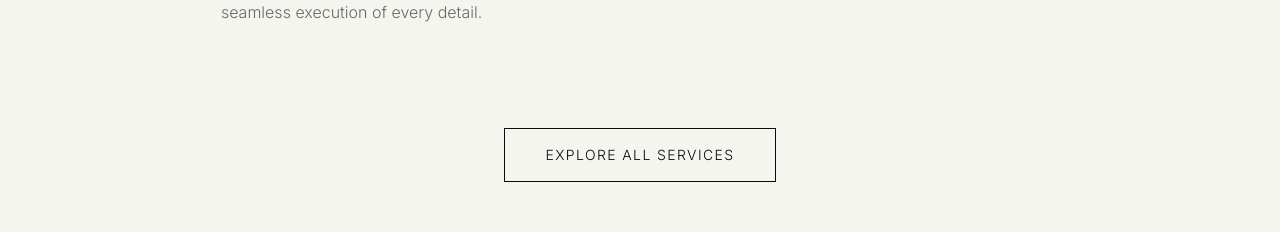
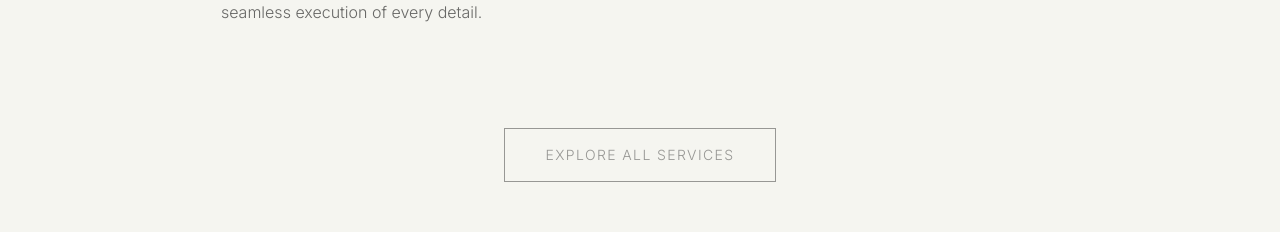
Before and after one commit to iZzIbRaHiM/ALFazalMarque, a Next.js app: page / in a window 1280 px wide. Shown: the part 2844-3076 px from the top of the page. Built offline with nearby package versions, Linux system fonts and the light colour scheme.

Commit message:
fix: update reviews, buttons and disable services link

```diff
--- a/components/home/CallToAction.tsx
+++ b/components/home/CallToAction.tsx
@@ -49,7 +49,7 @@ export default function CallToAction() {
 
           <div className="flex flex-col sm:flex-row gap-6 justify-center items-center pt-8">
             <a
-              href="https://wa.me/923005451991?text=Hi%20I%20found%20your%20website%20and%20I%20am%20interested%20in%20booking%20information"
+              href="https://api.whatsapp.com/send?phone=923005451991&text=Hi%20I%20found%20your%20website%20and%20I%20am%20interested%20in%20booking%20information"
               target="_blank"
               rel="noopener noreferrer"
               className="inline-block px-12 py-5 bg-primary-black text-secondary-white text-sm uppercase tracking-widest font-light transition-all duration-500 hover:bg-primary-gray"
--- a/components/home/Hero.tsx
+++ b/components/home/Hero.tsx
@@ -106,7 +106,7 @@ export default function Hero() {
           {/* CTA */}
           <div className="overflow-hidden pt-8">
             <a
-              href="https://wa.me/923005451991?text=Hi%20I%20found%20your%20website%20and%20I%20am%20interested%20in%20booking%20information"
+              href="https://api.whatsapp.com/send?phone=923005451991&text=Hi%20I%20found%20your%20website%20and%20I%20am%20interested%20in%20booking%20information"
               target="_blank"
               rel="noopener noreferrer"
               className="hero-line inline-block px-10 py-4 border border-primary-black text-sm uppercase tracking-widest font-light transition-all duration-500 hover:bg-primary-black hover:text-secondary-white opacity-0"
--- a/components/home/ServicesPreview.tsx
+++ b/components/home/ServicesPreview.tsx
@@ -157,12 +157,11 @@ export default function ServicesPreview() {
 
         {/* CTA */}
         <div className="text-center mt-16">
-          <Link
-            href="/services"
-            className="inline-block px-10 py-4 border border-primary-black text-sm uppercase tracking-widest font-light transition-all duration-500 hover:bg-primary-black hover:text-secondary-white"
+          <span
+            className="inline-block px-10 py-4 border border-primary-black/40 text-sm uppercase tracking-widest font-light text-primary-black/40 cursor-default"
           >
             Explore All Services
-          </Link>
+          </span>
         </div>
       </div>
     </section>
```
Also changed, not shown: public/reviews/1.jpeg.
